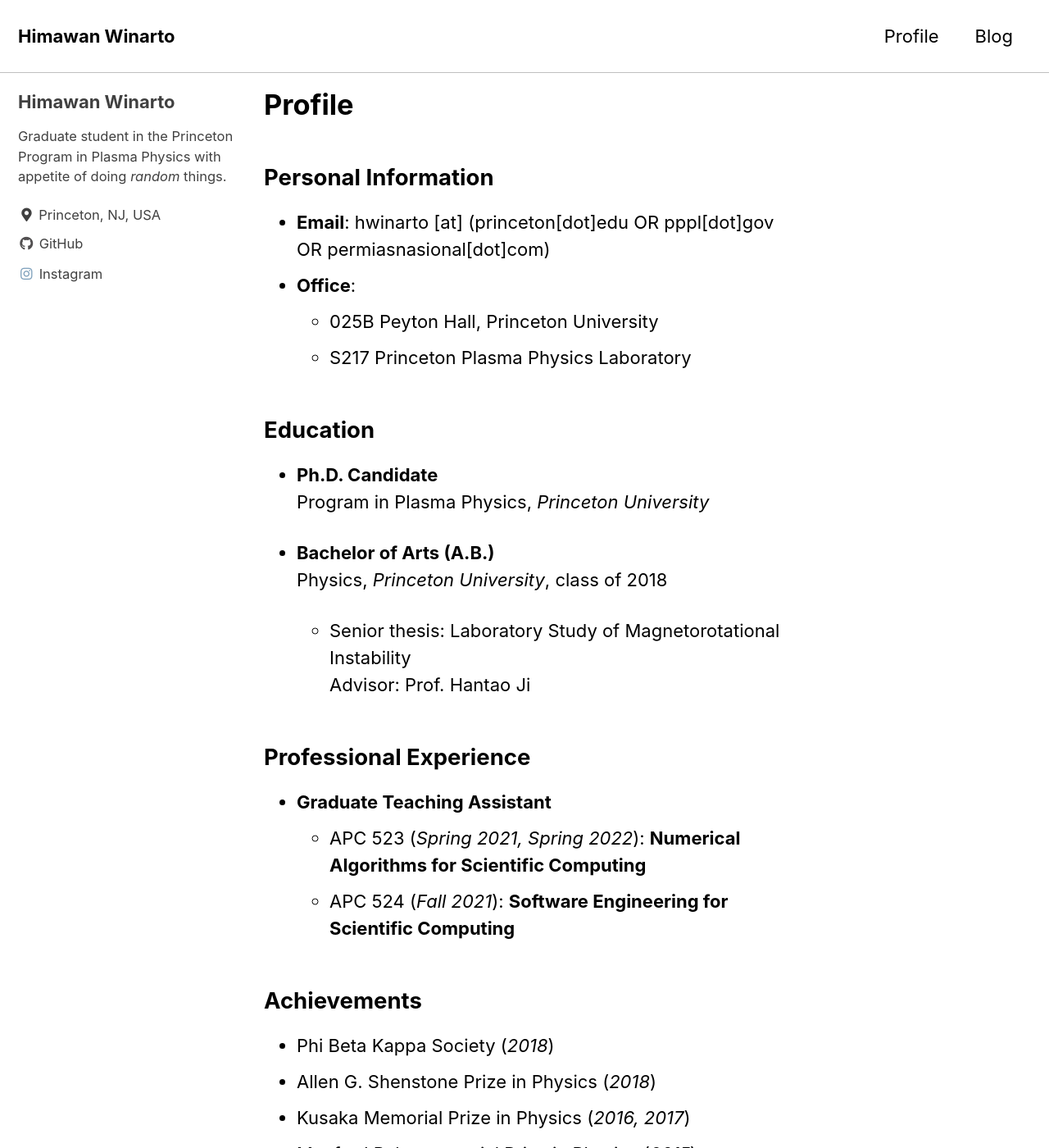
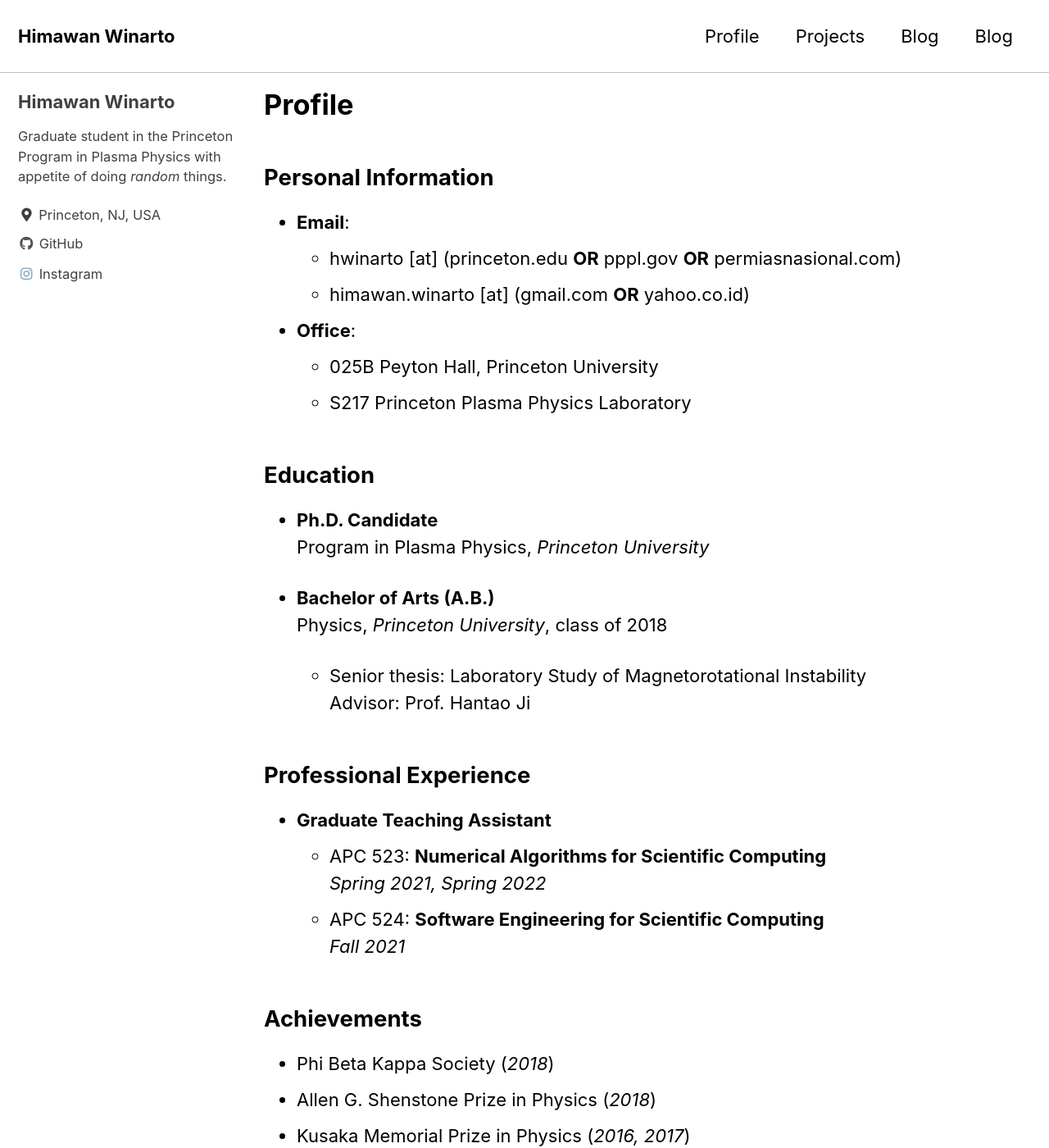
Before and after one commit to himax16/personal-website-jekyll, a Jekyll site: the page built from _pages/profile.md, in a window 1280 px wide and 1400 px high. Shown: the whole window at 82% size. Built offline with Jekyll 4.4.1, drawn with Linux system fonts in a browser that asks for light colours; cached includes are drawn as plain includes.

Commit message:
Add projects and tutorials

```diff
--- a/_config.yml
+++ b/_config.yml
@@ -196,6 +196,16 @@
 incremental: false
 
 
+# Collections
+collections:
+  projects:
+    output: true
+    permalink: /:collection/:path/
+  tutorials:
+    output: true
+    permalink: /:collection/:path/
+
+
 # Markdown Processing
 kramdown:
   input: GFM
@@ -297,3 +307,23 @@
     values:
       layout: single
       author_profile: true
+  # _projects
+  - scope:
+      path: ""
+      type: projects
+    values:
+      layout: single
+      author_profile: false
+      share: true
+      toc: true
+      toc_sticky: true
+  # _tutorials
+  - scope:
+      path: ""
+      type: tutorials
+    values:
+      layout: single
+      author_profile: false
+      share: true
+      toc: true
+      toc_sticky: true
--- a/_data/navigation.yml
+++ b/_data/navigation.yml
@@ -2,8 +2,13 @@
 main:
   - title: "Profile"
     url: /profile/
+  - title: "Projects"
+    url: /projects/
   - title: "Blog"
     url: /blog/
+  - title: "Blog"
+    url: /blog/
+
   # - title: "Sample Collections"
   #   url: /collection-archive/
   # - title: "Sitemap"
--- a/_pages/profile.md
+++ b/_pages/profile.md
@@ -6,11 +6,12 @@
 redirect_from:
   - /resume
   - /cv
-toc: true
-toc_sticky: true
+classes: wide
 ---
 ## Personal Information
-* **Email**: hwinarto [at] (princeton[dot]edu OR pppl[dot]gov OR permiasnasional[dot]com)
+* **Email**:
+  * hwinarto [at] (princeton.edu **OR** pppl.gov **OR** permiasnasional.com)
+  * himawan.winarto [at] (gmail.com **OR** yahoo.co.id)
 * **Office**:
   * 025B Peyton Hall, Princeton University
   * S217 Princeton Plasma Physics Laboratory
@@ -26,8 +27,10 @@
 
 ## Professional Experience
 * **Graduate Teaching Assistant**
-  * APC 523 (*Spring 2021, Spring 2022*): **Numerical Algorithms for Scientific Computing**
-  * APC 524 (*Fall 2021*): **Software Engineering for Scientific Computing**
+  * APC 523: **Numerical Algorithms for Scientific Computing**\
+    *Spring 2021, Spring 2022*
+  * APC 524: **Software Engineering for Scientific Computing**\
+    *Fall 2021*
 
 ## Achievements
 * Phi Beta Kappa Society (*2018*)
@@ -41,7 +44,8 @@
 Demokrasi Indonesia–Perjuangan* (*2013*)
 
 ## Organizational Activity
-* **PERMIAS Nasional** (*Organization of the Indonesian Students in the United States*)
+* **PERMIAS Nasional**\
+  *Organization of the Indonesian Students in the United States*
   * **Co-Director** of Academic, Research, and Professional Development (*2021-now*)
   * **Co-Director** of Academic and Research (*2020-2021*)
 * **Princeton Program in Plasma Physics Graduate Student Committee**
--- a/index.html
+++ b/index.html
@@ -2,3 +2,4 @@
 layout: home
 author_profile: true
 ---
+Welcome to my personal website!
```
Also changed, not shown: _pages/blog-archive.md (+1 -0 lines), _pages/project-archive.md (added, +10 -0 lines), _pages/tutorial-archive.md (added, +6 -0 lines).
